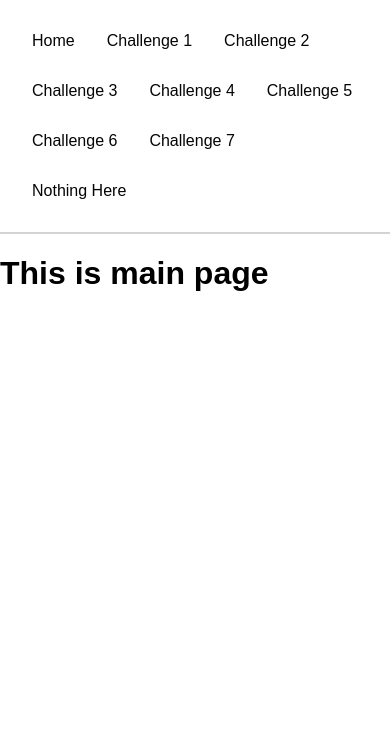
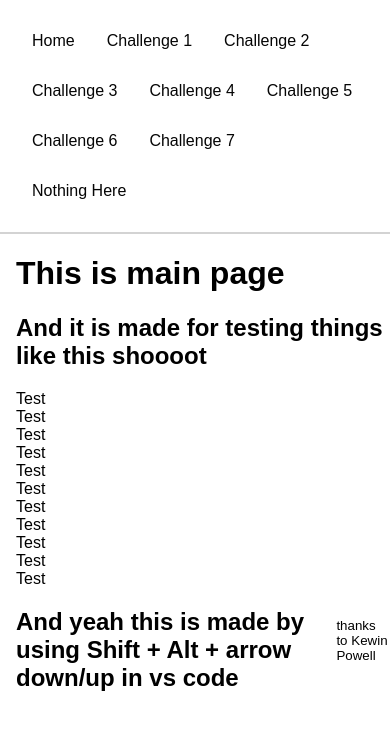
Before and after one commit to DareAnanas/challenges, a React (Vite) app: page / in a window 390 px wide. Shown: the top 730 px of the page. Built offline with nearby package versions, Linux system fonts and the light colour scheme.

Commit message:
Made responsive image for Challenge 5

```diff
--- a/src/App.jsx
+++ b/src/App.jsx
@@ -1,5 +1,6 @@
 import { Routes, Route, Outlet, Link } from "react-router-dom";
 import Navigation from './Components/Navigation/Navigation';
+import Home from './Pages/Home/Home';
 import Challenge1 from './Pages/Challenge1/Challenge1';
 import Challenge2 from './Pages/Challenge2/Challenge2';
 import Challenge3 from './Pages/Challenge3/Challenge3';
@@ -28,12 +29,6 @@ function App() {
     );
 }
 
-function Home() {
-    return (
-        <h1>This is main page</h1>
-    );
-}
-
 function NoMatch() {
     return (
         <h1>Error 404</h1>
--- a/src/Pages/Challenge5/Challenge5.jsx
+++ b/src/Pages/Challenge5/Challenge5.jsx
@@ -31,7 +31,7 @@ const IntroImg = styled.img.attrs({
 })`
     max-width: 100%;
     @media (max-width: 1000px) {
-        display: none;
+        margin-top: 2em;
     }
 `;
 
@@ -77,6 +77,9 @@ const StyledLink = styled(Link)`
 const Row = styled.div`
     display: flex;
     gap: ${props => props.$gap || '20px'};
+    @media (max-width: 1000px) {
+        display: block;
+    }
 `;
 
 const Col = styled.div``;
--- a/src/Pages/Challenge7/Challenge7.jsx
+++ b/src/Pages/Challenge7/Challenge7.jsx
@@ -100,6 +100,7 @@ const P = styled.p`
     font-family: Roboto;
     font-weight: 400;
     font-size: 1.3125rem;
+    line-height: 1.5;
     color: ${colors.dark};
     margin: 0;
     ${props => colorProvider(props, 'color')};
--- /dev/null
+++ b/src/Pages/Home/Home.jsx
@@ -0,0 +1,30 @@
+import { css, styled } from "styled-components";
+
+const FlexDiv = styled.div`display: flex; align-items: baseline; gap: .5em;`;
+const Main = styled.main`margin-left: clamp(1rem, 1vw, 2rem);`;
+
+function Home() {
+    return (
+        <Main>
+            <h1>This is main page</h1>
+            <h2>And it is made for testing things like this shoooot</h2>
+            <section>Test</section>
+            <section>Test</section>
+            <section>Test</section>
+            <section>Test</section>
+            <section>Test</section>
+            <section>Test</section>
+            <section>Test</section>
+            <section>Test</section>
+            <section>Test</section>
+            <section>Test</section>
+            <section>Test</section>
+            <FlexDiv>
+                <h2>And yeah this is made by using Shift + Alt + arrow down/up in vs code</h2><sub>thanks to Kewin Powell</sub>
+            </FlexDiv>
+            <h2></h2>
+        </Main>
+    );
+}
+
+export default Home;
```
